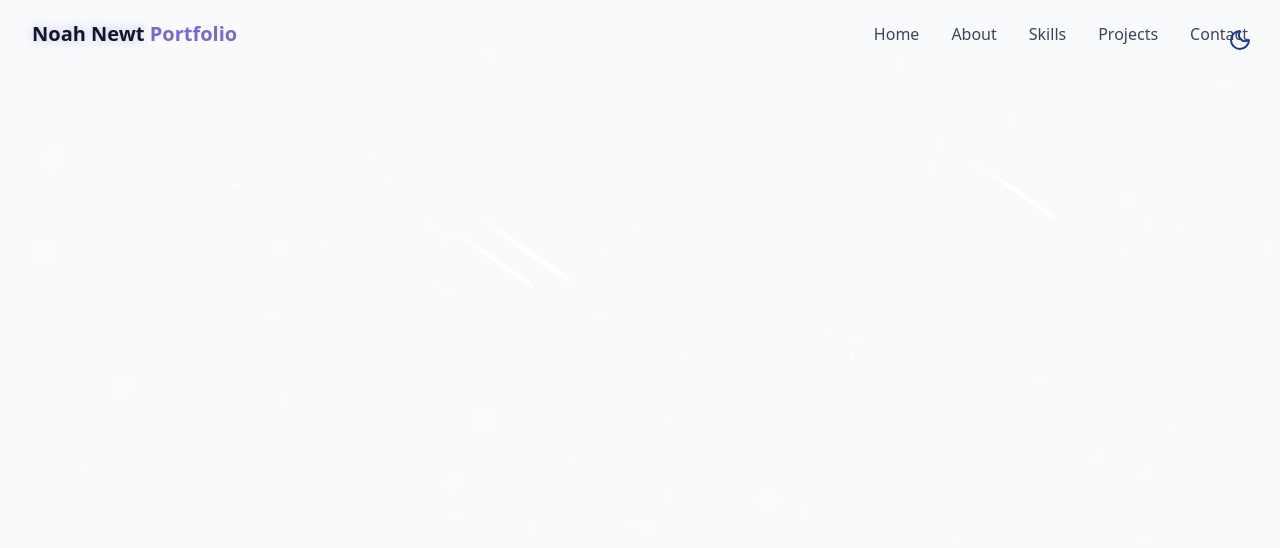
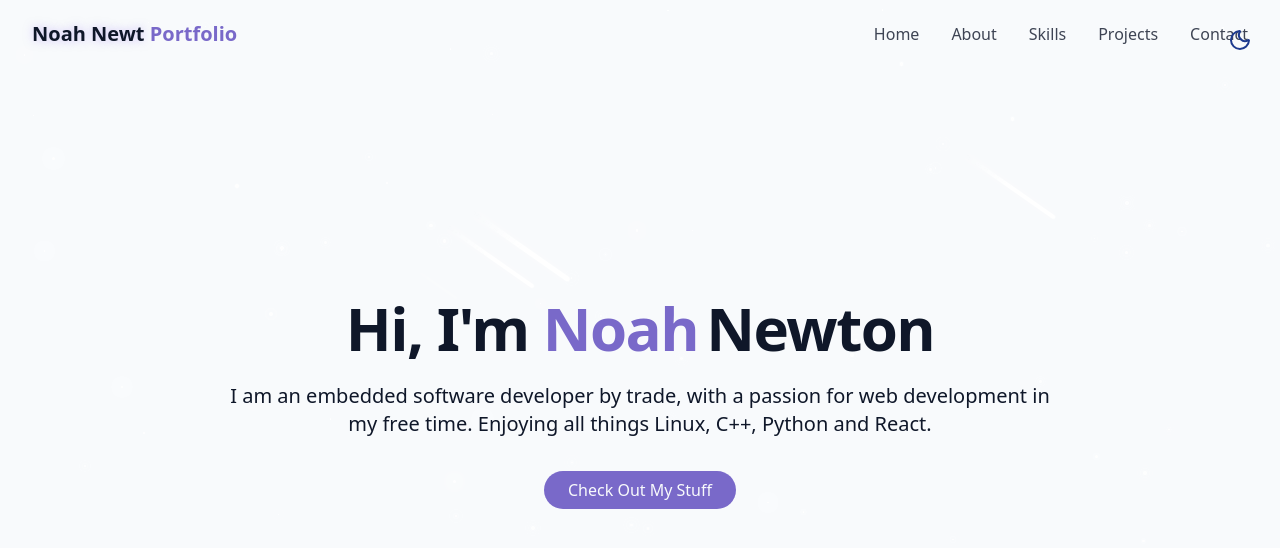
Before and after one commit to noahnewt/newtportfolio, a React (Vite) app: page / in a window 1280 px wide. Shown: the top 548 px of the page. Built offline with nearby package versions, Linux system fonts and the light colour scheme.

Commit message:
Hero Section Started

```diff
--- /dev/null
+++ b/src/components/HeroSection.jsx
@@ -0,0 +1,31 @@
+export const HeroSection = () => {
+  return (
+    <section
+      id="hero"
+      className="relative min-h-screen flex flex-col items-center justify-center px-4"
+    >
+      <div className="container max-w-4xl mx-auto text-center z-10">
+        <div className="space-y-6">
+          <h1 className="text-4xl md:text-6xl font-bold tracking-tight">
+            <span className="opacity-0 animate-fade-in">Hi, I'm </span>
+            <span className="text-primary opacity-0 animate-fade-in-delay-1"> Noah</span>
+            <span className="text-gradient ml-2 opacity-0 animate-fade-in-delay-2">Newton</span>
+          </h1>
+          <p className="text-lg md:text-xl text-muted-foreground max-2-2xl mx-auto opacity-0 animate-fade-in-delay-3">
+            I am an embedded software developer by trade, with a passion for web development in my free time.
+            Enjoying all things Linux, C++, Python and React.
+          </p>
+
+          <div className="opacity-0 animate-fade-in-delay-4 pt-4">
+            <a
+              href="#projects"
+              className="cosmic-button"
+            >
+              Check Out My Stuff
+            </a>
+          </div>
+        </div>
+      </div>
+    </section>
+  );
+};
--- a/src/pages/Home.jsx
+++ b/src/pages/Home.jsx
@@ -1,6 +1,7 @@
 import { ThemeToggle } from "@/components/ThemeToggle"
 import { StarBackground } from "@/components/StarBackground"
 import { Navbar } from "@/components/Navbar"
+import { HeroSection } from "@/components/HeroSection"
 
 export const Home = () => {
   return <div className="min-h-screen bg-background text-foreground overflow-x-hidden">
@@ -11,7 +12,9 @@
     {/* Navbar */}
     <Navbar />
     {/* Main Content */}
-
+    <main>
+      <HeroSection />
+    </main>
     {/* Footer */}
   </div>
 }
```
